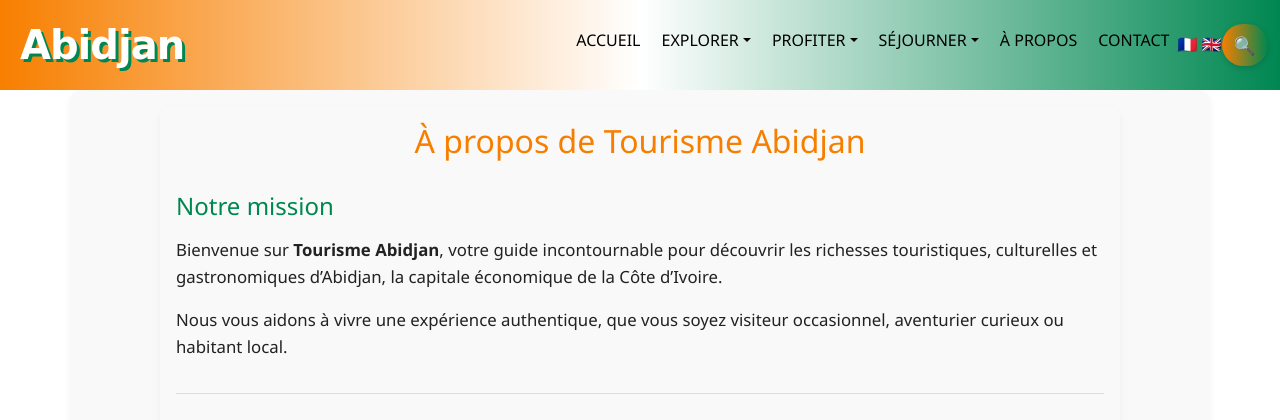
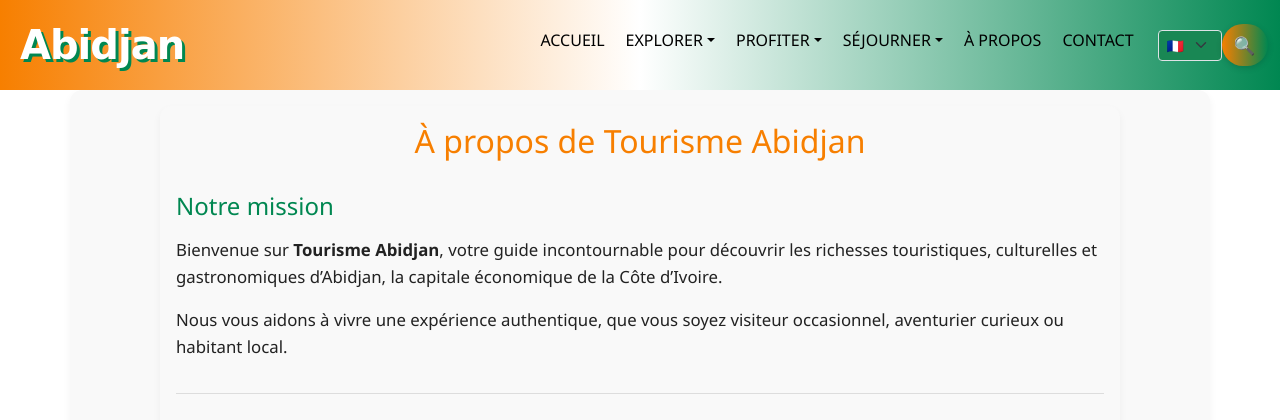
Before and after one commit to ramo1990/MyBlog, a Django app: page /fr/a-propos/ in a window 1280 px wide. Shown: the top 420 px of the page. Run offline with Django 4.2, Linux system fonts and the light colour scheme.

Commit message:
fin de MVP

```diff
--- a/app/templates/base.html
+++ b/app/templates/base.html
@@ -85,28 +85,30 @@
         </ul>
       </div>
 
-      <!-- changer de langue -->
-      <form id="lang-fr" action="{% url 'set_language' %}" method="post" style="display: none;">
+      <!-- Formulaire pour changer la langue -->
+      <form id="language-form" action="{% url 'set_language' %}" method="post" class="ms-3" style="width: auto; display: inline-block;">
+        <!-- Jeton CSRF pour sécuriser la requête POST -->
         {% csrf_token %}
-        <input type="hidden" name="language" value="fr">
+        <!-- Champ caché qui contiendra la langue sélectionnée ('fr' ou 'en') -->
+        <input type="hidden" name="language" id="language-input" value="">
+        <select class="form-select form-select-sm bg-success text-white" onchange="submitLanguage(this)">
+          <!-- Option pour le français ; 'selected' si la langue actuelle est 'fr' -->
+          <option value="fr" {% if LANGUAGE_CODE == 'fr' %}selected{% endif %}>🇫🇷</option>
+          <!-- Option pour l'anglais ; 'selected' si la langue actuelle est 'en' -->
+          <option value="en" {% if LANGUAGE_CODE == 'en' %}selected{% endif %}>🇬🇧</option>
+        </select>
       </form>
-      <form id="lang-en" action="{% url 'set_language' %}" method="post" style="display: none;">
-        {% csrf_token %}
-        <input type="hidden" name="language" value="en">
-      </form>
-      <!-- Drapeaux cliquables -->
-      <div class="language-switcher">
-        <a href="#" onclick="document.getElementById('lang-fr').submit(); return false;" title="Français">🇫🇷</a>
-        <a href="#" onclick="document.getElementById('lang-en').submit(); return false;" title="English">🇬🇧</a>
-      </div>
-      <!-- <form action="{% url 'set_language' %}" method="post">
-        {% csrf_token %}
-        <select name="language" onchange="this.form.submit()">
-            <option value="fr" {% if LANGUAGE_CODE == 'fr' %}selected{% endif %}>🇫🇷</option>
-            <option value="en" {% if LANGUAGE_CODE == 'en' %}selected{% endif %}>🇬🇧</option>
-        </select>
-    </form> -->
-
+      <!-- Script JavaScript appelé quand l'utilisateur change la langue -->
+      <script>
+        function submitLanguage(select) {
+          // Récupère la valeur choisie (ex : 'fr' ou 'en')
+          const lang = select.value;
+          // Insère cette valeur dans le champ caché
+          document.getElementById('language-input').value = lang;
+          // Soumet le formulaire pour envoyer la langue à Django
+          document.getElementById('language-form').submit();
+        }
+      </script>
 
       <!-- search -->
       <form method="GET" action="{% url 'search' %}" class="d-flex align-items-center" id="searchForm">
```
